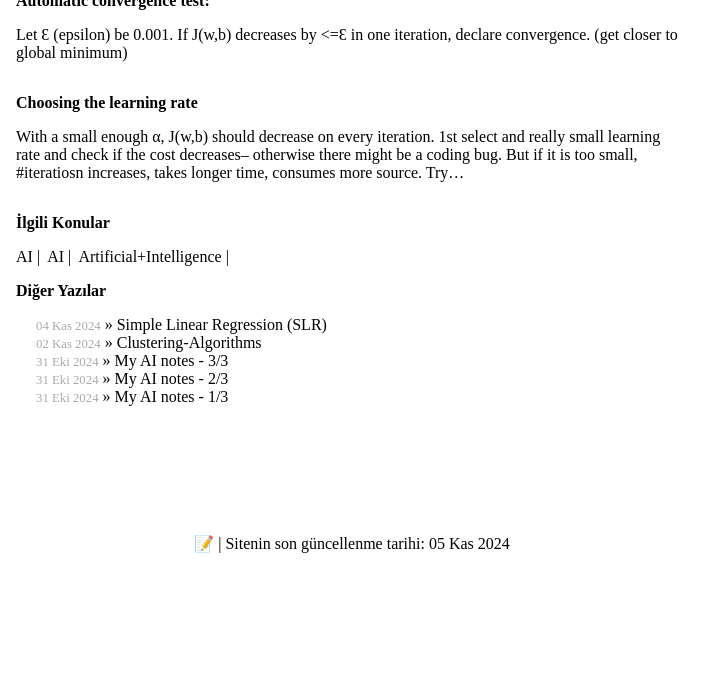
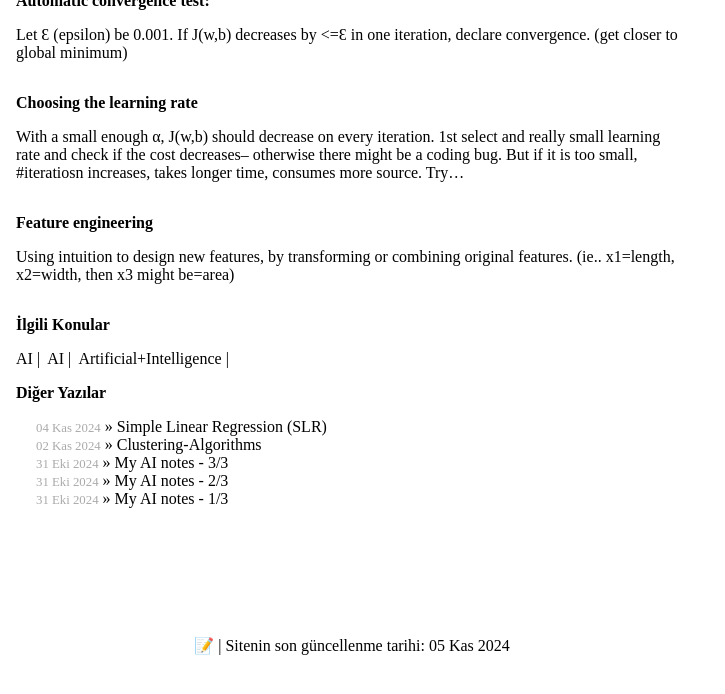
Before and after one commit to ozhanatali/ozhanatali.github.io, a Jekyll site: the page built from _posts/2024-11-05-Multiple Linear Regression.md, in a window 1280 px wide and 900 px high, scrolled down 1596 px, cut to the strip 177-871 px from the top of the window. Shown: the whole strip, without its empty margins (0-725 px from the left). Built offline with Jekyll 4.4.1, drawn with Linux system fonts in a browser that asks for light colours; formulas are drawn with MathJax 3; before the commit the page ends 2394 px from its top, so only the background shows below that.

Commit message:
Update 2024-11-05-Multiple Linear Regression.md

```diff
--- a/_posts/2024-11-05-Multiple Linear Regression.md
+++ b/_posts/2024-11-05-Multiple Linear Regression.md
@@ -85,3 +85,8 @@ With a small enough α, J(w,b) should decrease on every iteration.
 1st select and really small learning rate and check if the cost decreases-- otherwise there might be a coding bug.
 But if it is too small, #iteratiosn increases, takes longer time, consumes more source.
 Try...
+
+
+# Feature engineering
+Using intuition to design new features, by transforming or combining original features.
+(ie.. x1=length, x2=width, then x3 might be=area)
```
